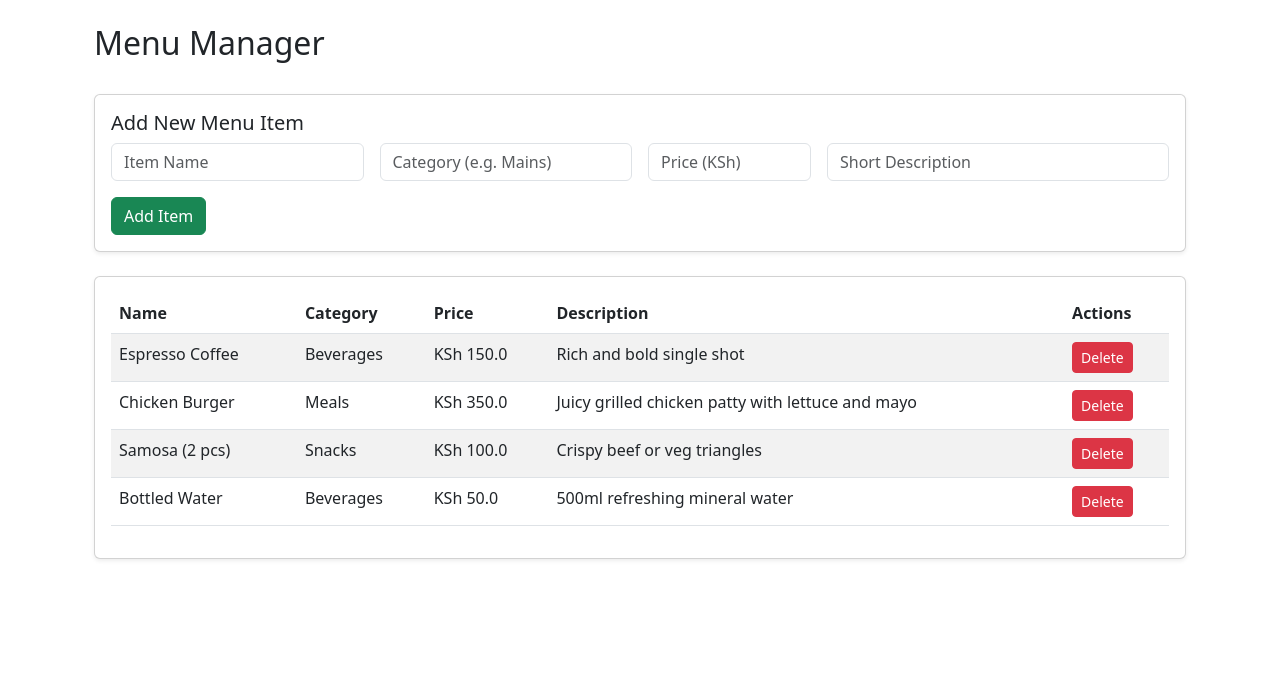
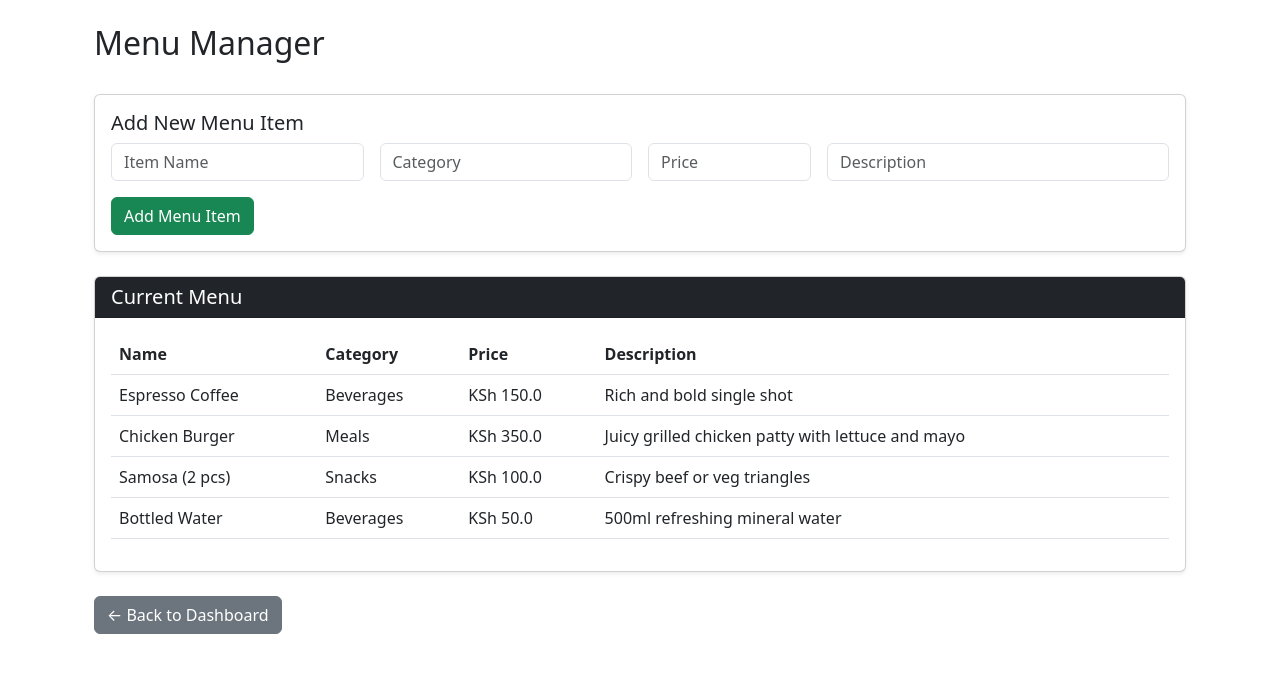
Before and after one commit to munyokiephraim-ctrl/COLRS, a Flask app: template app/templates/admin/menu_manager.html in a window 1280 px wide. Shown: the part 56-729 px from the top of the page. Run offline with Flask 3, Linux system fonts and the light colour scheme; the template is opened without the code that fills it: values that come from a table or form of the project are taken from there, others are empty; data comes from the database, SQL or seed files in the repository.

Commit message:
Fix admin menu manager

```diff
--- a/app/templates/admin/menu_manager.html
+++ b/app/templates/admin/menu_manager.html
@@ -1,68 +1,148 @@
 {% extends "base.html" %}
+
 {% block content %}
+
 <div class="container mt-4">
+
     <div class="d-flex justify-content-between align-items-center mb-4">
         <h2>Menu Manager</h2>
     </div>
 
-    <!-- Add Item Form Card -->
+    <!-- Add New Menu Item -->
     <div class="card shadow-sm mb-4">
+
         <div class="card-body">
+
             <h5 class="card-title">Add New Menu Item</h5>
-            <form method="POST" class="row g-3">
-                <div class="col-md-3">
-                    <input type="text" name="name" class="form-control" placeholder="Item Name" required>
+
+            <form method="POST">
+
+                <div class="row g-3">
+
+                    <div class="col-md-3">
+                        <input
+                            type="text"
+                            name="name"
+                            class="form-control"
+                            placeholder="Item Name"
+                            required>
+                    </div>
+
+                    <div class="col-md-3">
+                        <input
+                            type="text"
+                            name="category"
+                            class="form-control"
+                            placeholder="Category"
+                            required>
+                    </div>
+
+                    <div class="col-md-2">
+                        <input
+                            type="number"
+                            step="0.01"
+                            name="price"
+                            class="form-control"
+                            placeholder="Price"
+                            required>
+                    </div>
+
+                    <div class="col-md-4">
+                        <input
+                            type="text"
+                            name="description"
+                            class="form-control"
+                            placeholder="Description">
+                    </div>
+
+                    <div class="col-12">
+                        <button
+                            type="submit"
+                            class="btn btn-success">
+                            Add Menu Item
+                        </button>
+                    </div>
+
                 </div>
-                <div class="col-md-3">
-                    <input type="text" name="category" class="form-control" placeholder="Category (e.g. Mains)" required>
-                </div>
-                <div class="col-md-2">
-                    <input type="number" step="0.01" name="price" class="form-control" placeholder="Price (KSh)" required>
-                </div>
-                <div class="col-md-4">
-                    <input type="text" name="description" class="form-control" placeholder="Short Description">
-                </div>
-                <div class="col-12">
-                    <button type="submit" class="btn btn-success">Add Item</button>
-                </div>
+
             </form>
+
         </div>
+
     </div>
 
-    <!-- Existing Items Table -->
+    <!-- Existing Menu -->
+
     <div class="card shadow-sm">
+
+        <div class="card-header bg-dark text-white">
+            <h5 class="mb-0">Current Menu</h5>
+        </div>
+
         <div class="card-body">
-            <table class="table table-striped">
+
+            <table class="table table-hover">
+
                 <thead>
+
                     <tr>
+
                         <th>Name</th>
                         <th>Category</th>
                         <th>Price</th>
                         <th>Description</th>
-                        <th>Actions</th>
+
                     </tr>
+
                 </thead>
+
                 <tbody>
+
                     {% for item in items %}
+
                     <tr>
+
                         <td>{{ item.name }}</td>
+
                         <td>{{ item.category }}</td>
+
                         <td>KSh {{ item.price }}</td>
+
                         <td>{{ item.description }}</td>
-                        <td>
-                            <form action="{{ url_for('admin.delete_menu_item', item_id=item.id) }}" method="POST" style="display:inline;">
-                                <button type="submit" class="btn btn-danger btn-sm" onclick="return confirm('Are you sure?')">Delete</button>
-                            </form>
+
+                    </tr>
+
+                    {% else %}
+
+                    <tr>
+
+                        <td colspan="4" class="text-center">
+
+                            No menu items available.
+
                         </td>
+
                     </tr>
-                    {% else %}
-                    <tr>
-                        <td colspan="5" class="text-center text-muted">No menu items found. Add one above!</td>
-                    </tr>
+
                     {% endfor %}
+
                 </tbody>
+
             </table>
+
         </div>
+
     </div>
+
+    <div class="mt-4">
+
+        <a href="{{ url_for('admin.dashboard') }}"
+           class="btn btn-secondary">
+            ← Back to Dashboard
+        </a>
+
+    </div>
+
 </div>
+
 {% endblock %}
```
